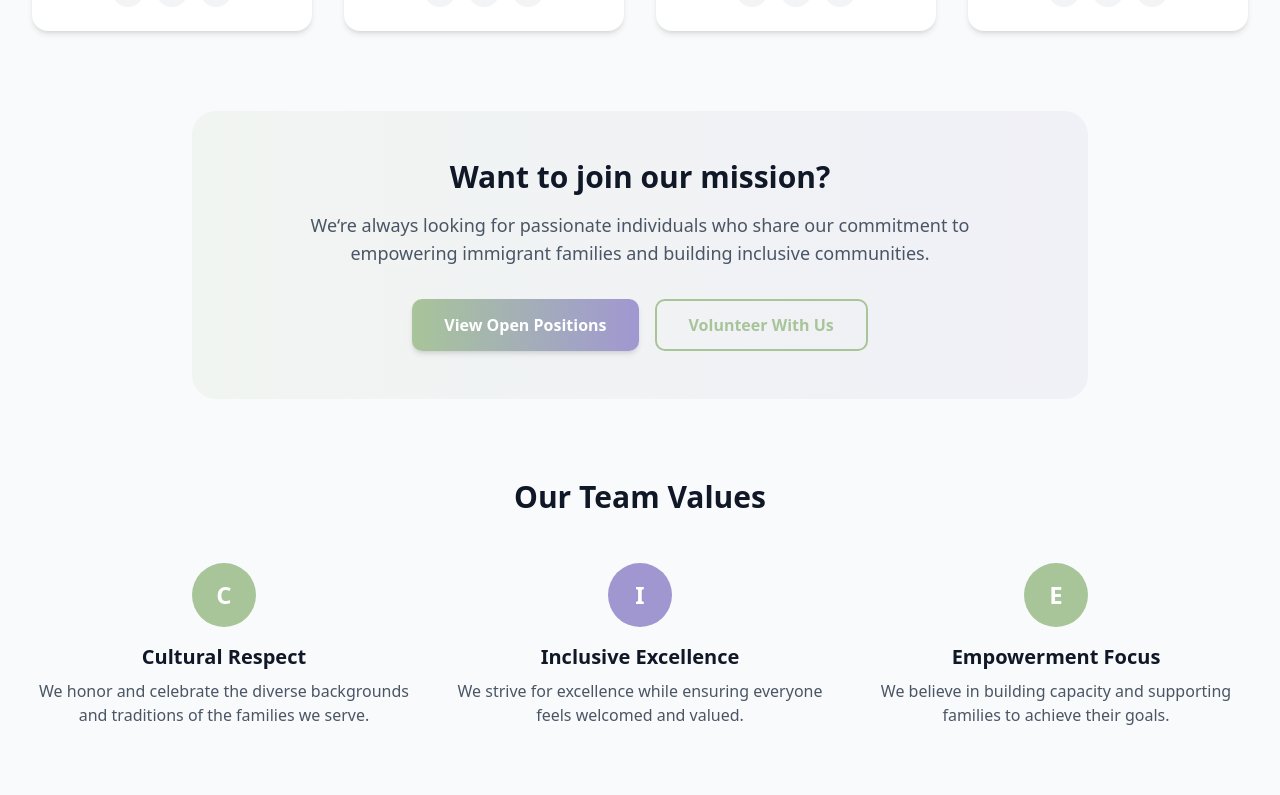
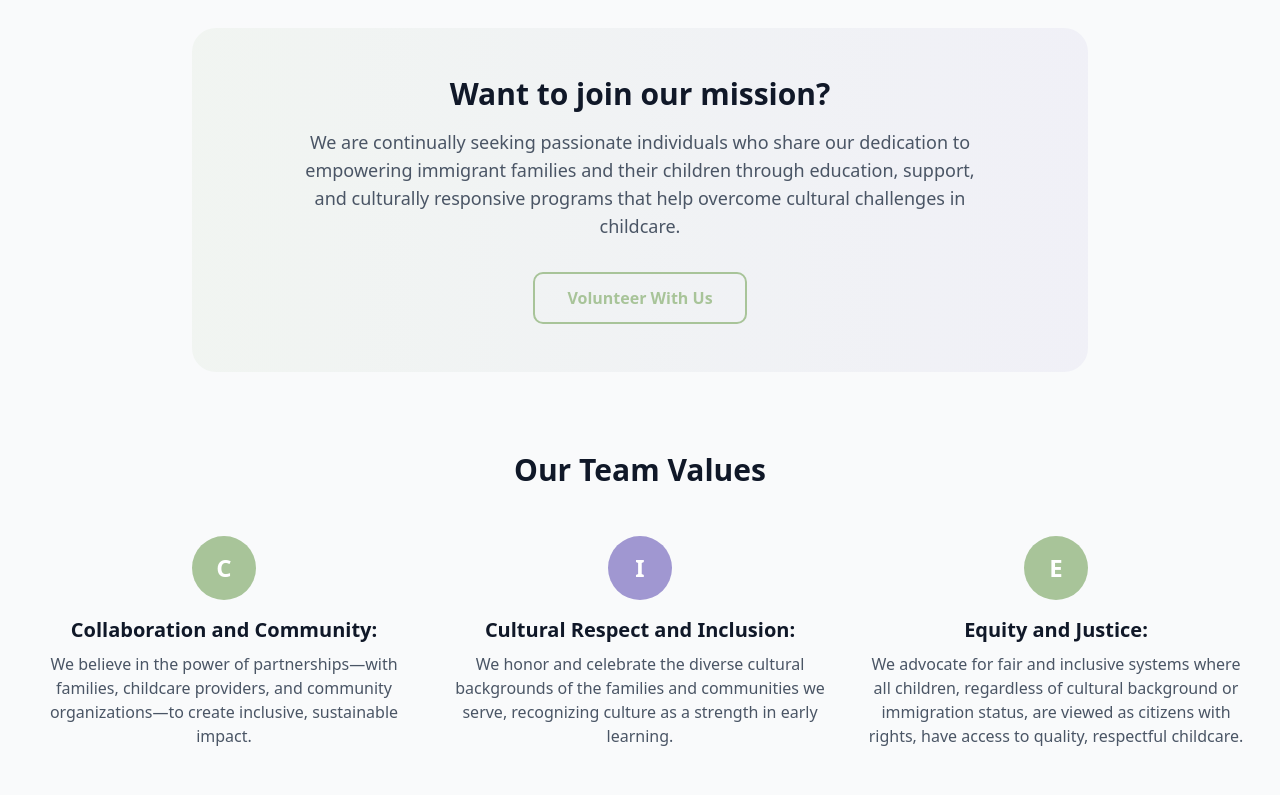
Before and after one commit to EmekaManuel/between-cultures, a Next.js app: page /team in a window 1280 px wide. Shown: the part 1165-1960 px from the top of the page. Built offline with nearby package versions, Linux system fonts and the light colour scheme.

Commit message:
chore(): about page fix up

```diff
--- a/src/app/about/index.tsx
+++ b/src/app/about/index.tsx
@@ -388,10 +388,6 @@ export const TeamSection = () => {
           <h1 className="text-3xl lg:text-4xl xl:text-5xl font-bold text-gray-900 mb-6">
             Meet our team
           </h1>
-          <p className="text-lg text-gray-600 max-w-2xl mx-auto leading-relaxed">
-            Our diverse team brings together expertise in community development,
-            cultural advocacy, and family support to empower immigrant families.
-          </p>
         </div>
 
         {/* Team Grid */}
@@ -451,14 +447,12 @@ export const TeamSection = () => {
               Want to join our mission?
             </h2>
             <p className="text-gray-600 text-lg mb-8 max-w-2xl mx-auto">
-              We&lsquo;re always looking for passionate individuals who share
-              our commitment to empowering immigrant families and building
-              inclusive communities.
+              We are continually seeking passionate individuals who share our
+              dedication to empowering immigrant families and their children
+              through education, support, and culturally responsive programs
+              that help overcome cultural challenges in childcare.
             </p>
             <div className="flex flex-col sm:flex-row gap-4 justify-center">
-              <button className="bg-gradient-to-r from-[#a8c499] to-[#a097d1] text-white px-8 py-3 rounded-lg font-semibold hover:from-[#96b085] hover:to-[#8e83bd] transition-all duration-200 transform hover:scale-105 shadow-md">
-                View Open Positions
-              </button>
               <button className="border-2 border-[#a8c499] text-[#a8c499] px-8 py-3 rounded-lg font-semibold hover:bg-[#a8c499] hover:text-white transition-all duration-200">
                 Volunteer With Us
               </button>
@@ -477,11 +471,12 @@ export const TeamSection = () => {
                 <span className="text-white text-2xl font-bold">C</span>
               </div>
               <h3 className="text-xl font-semibold text-gray-900 mb-2">
-                Cultural Respect
+                Collaboration and Community:{" "}
               </h3>
               <p className="text-gray-600">
-                We honor and celebrate the diverse backgrounds and traditions of
-                the families we serve.
+                We believe in the power of partnerships—with families, childcare
+                providers, and community organizations—to create inclusive,
+                sustainable impact.
               </p>
             </div>
             <div className="text-center">
@@ -489,11 +484,12 @@ export const TeamSection = () => {
                 <span className="text-white text-2xl font-bold">I</span>
               </div>
               <h3 className="text-xl font-semibold text-gray-900 mb-2">
-                Inclusive Excellence
+                Cultural Respect and Inclusion:{" "}
               </h3>
               <p className="text-gray-600">
-                We strive for excellence while ensuring everyone feels welcomed
-                and valued.
+                We honor and celebrate the diverse cultural backgrounds of the
+                families and communities we serve, recognizing culture as a
+                strength in early learning.
               </p>
             </div>
             <div className="text-center">
@@ -501,11 +497,13 @@ export const TeamSection = () => {
                 <span className="text-white text-2xl font-bold">E</span>
               </div>
               <h3 className="text-xl font-semibold text-gray-900 mb-2">
-                Empowerment Focus
+                Equity and Justice:
               </h3>
               <p className="text-gray-600">
-                We believe in building capacity and supporting families to
-                achieve their goals.
+                We advocate for fair and inclusive systems where all children,
+                regardless of cultural background or immigration status, are
+                viewed as citizens with rights, have access to quality,
+                respectful childcare.
               </p>
             </div>
           </div>
```
